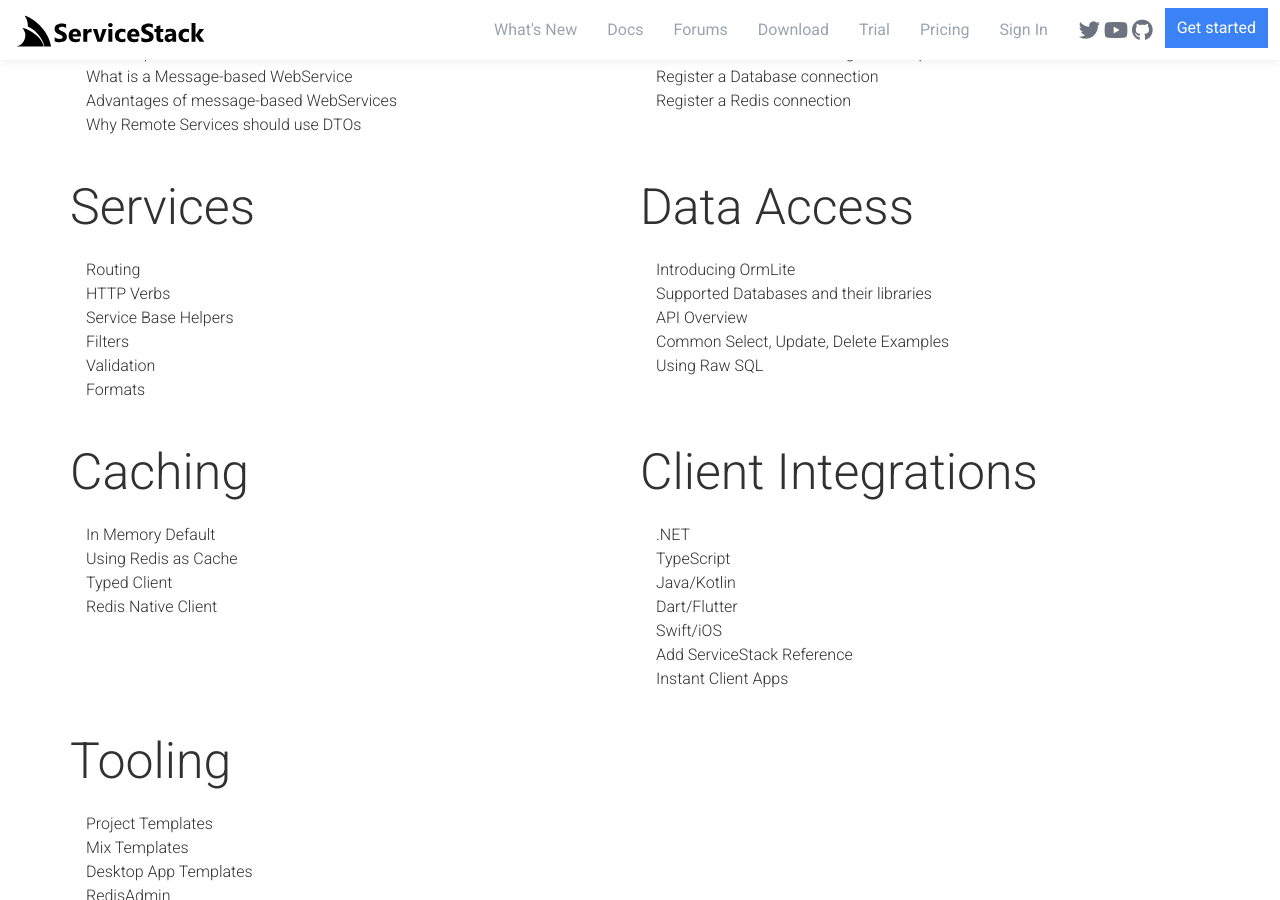
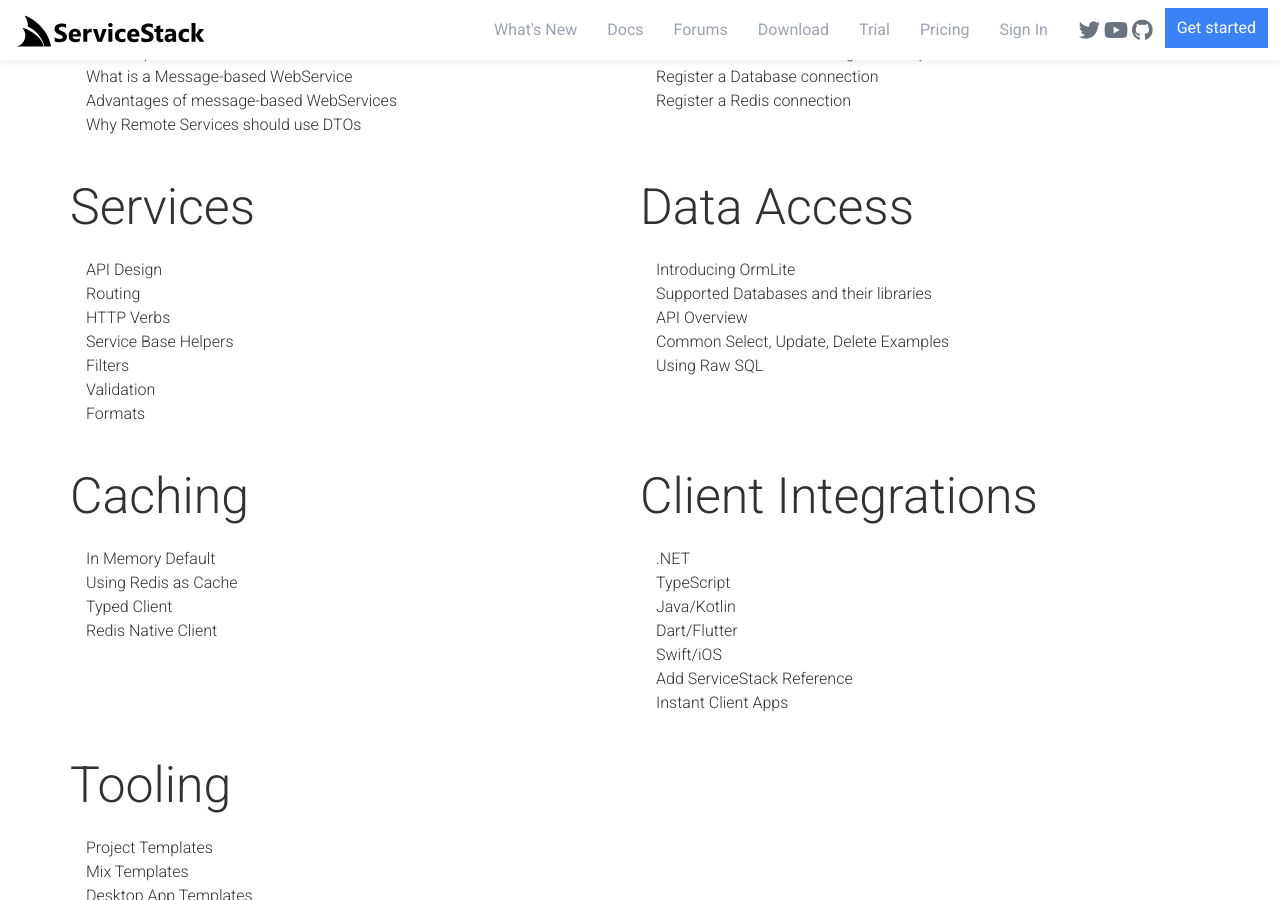
Before and after one commit to mythz/site, a Jekyll site: the page built from _pages/start-fundamentals.html, in a window 1280 px wide and 900 px high, scrolled down 466 px. Built offline with Jekyll 4.4.1, drawn with Linux system fonts in a browser that asks for light colours.

Commit message:
Add API Design

```diff
--- a/_pages/start-fundamentals.html
+++ b/_pages/start-fundamentals.html
@@ -52,6 +52,7 @@
                     <h2>Services</h2>
                     <div class="w-full px-4 py-2">
                         <ul>
+                            <li>API Design</li>
                             <li>Routing</li>
                             <li>HTTP Verbs</li>
                             <li>Service Base Helpers</li>
```
